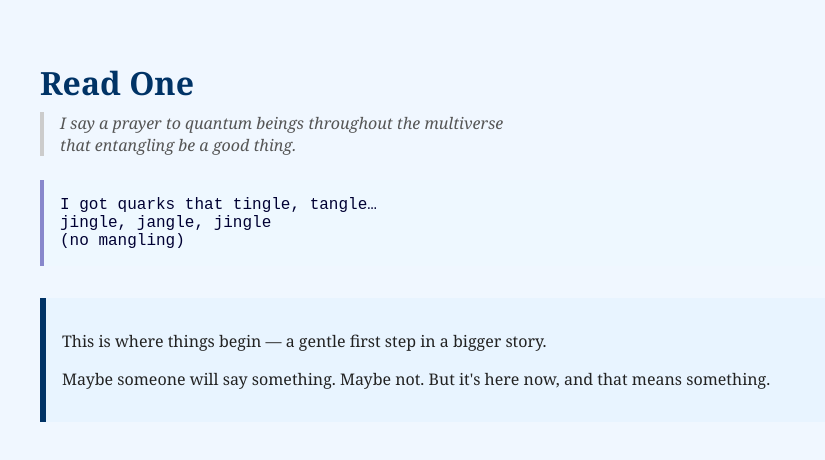
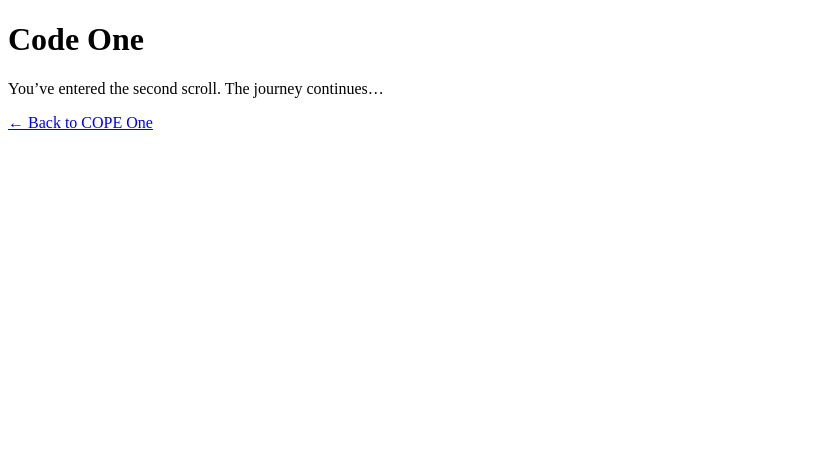
Before and after one commit to roddycw/pinnacle-manifesto, a plain HTML site: page read-one.html in a window 1280 px wide. Shown: the whole page, without its empty margins (0-825 px from the left). Drawn offline with Linux system fonts and the light colour scheme.

Commit message:
Add files via upload

```diff
--- a/read-one.html
+++ b/read-one.html
@@ -1,60 +1,11 @@
 <!DOCTYPE html>
-<html lang="en">
+<html>
 <head>
-  <meta charset="UTF-8">
   <title>Read One</title>
-  <style>
-    body {
-      font-family: Georgia, serif;
-      padding: 2rem;
-      background: #f0f7ff;
-      color: #222;
-    }
-    h1 {
-      color: #003366;
-      margin-bottom: 0.5rem;
-    }
-    .blessing {
-      font-style: italic;
-      color: #555;
-      margin-bottom: 1.5rem;
-      border-left: 4px solid #ccc;
-      padding-left: 1rem;
-    }
-    .quark-verse {
-      font-family: 'Courier New', monospace;
-      background-color: #eef8ff;
-      padding: 1rem;
-      border-left: 4px solid #88c;
-      margin-bottom: 2rem;
-      color: #003;
-    }
-    .message {
-      padding: 1rem;
-      background-color: #e8f4ff;
-      border-left: 6px solid #003366;
-    }
-  </style>
 </head>
 <body>
-
-  <h1>Read One</h1>
-
-  <div class="blessing">
-    I say a prayer to quantum beings throughout the multiverse<br>
-    that entangling be a good thing.
-  </div>
-
-  <div class="quark-verse">
-    I got quarks that tingle, tangle…<br>
-    jingle, jangle, jingle<br>
-    (no mangling)
-  </div>
-
-  <div class="message">
-    <p>This is where things begin — a gentle first step in a bigger story.</p>
-    <p>Maybe someone will say something. Maybe not. But it's here now, and that means something.</p>
-  </div>
-
+  <h1>Code One</h1>
+  <p>You’ve entered the second scroll. The journey continues…</p>
+  <a href="index.html">← Back to COPE One</a>
 </body>
 </html>
```
